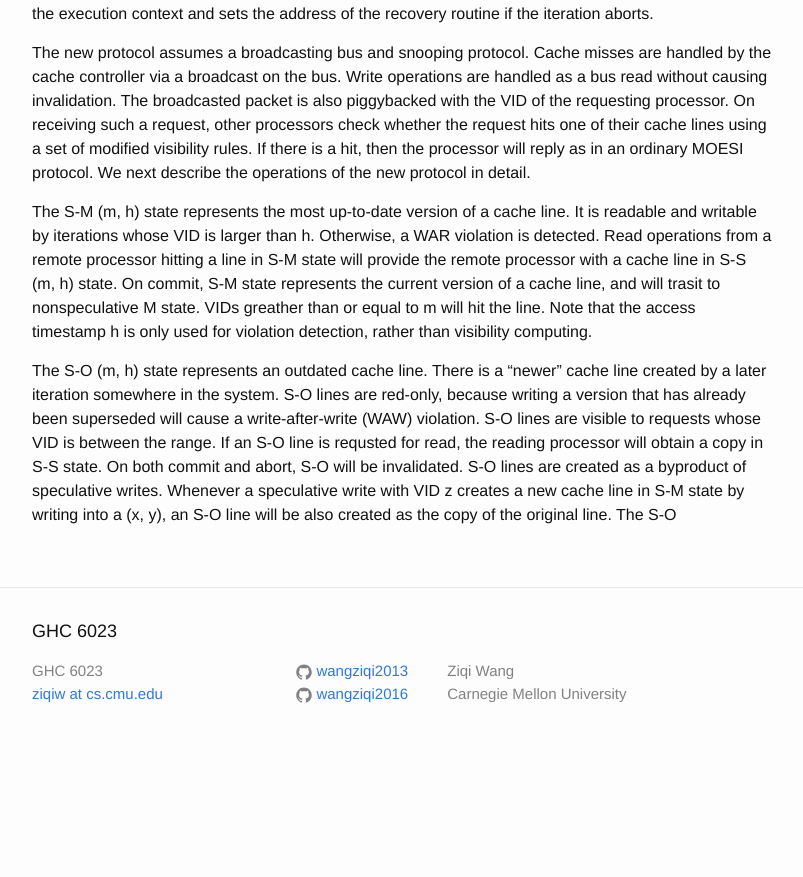
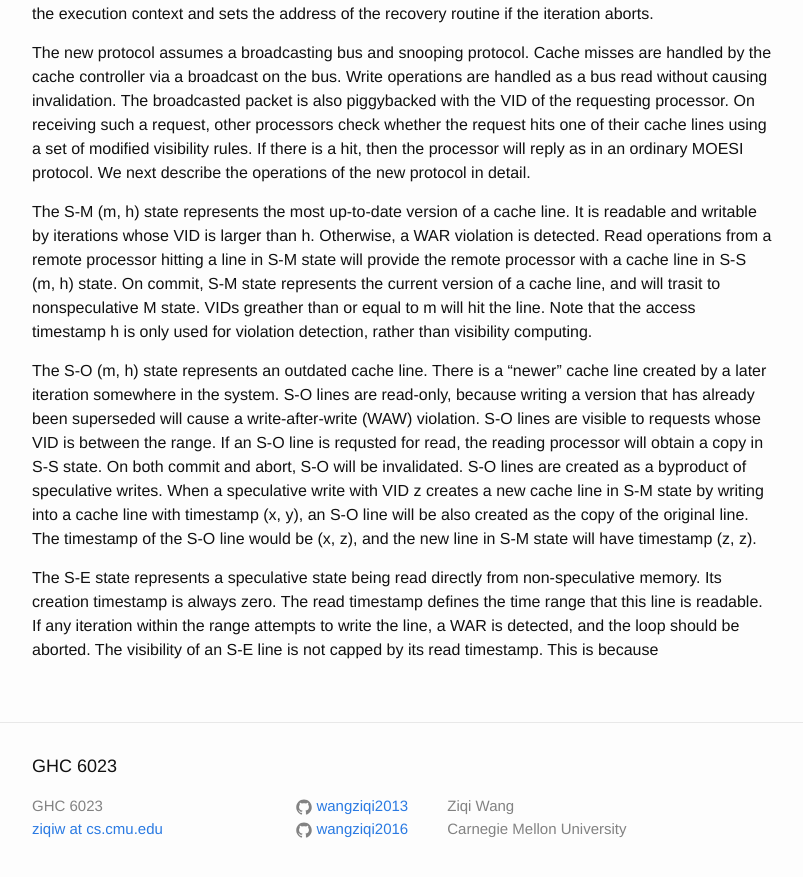
Before and after one commit to wangziqi2013/wangziqi2013.github.io, a Jekyll site: the page built from _posts/2018-06-02-Hardware-Multithreaded-Transactions.markdown, in a window 1280 px wide and 900 px high, scrolled down 1660 px. Shown: the top 877 px of the window, without its empty margins (238-1041 px from the left). Built offline with Jekyll 4.4.1, drawn with Linux system fonts in a browser that asks for light colours; before the commit the page ends 2425 px from its top, so only the background shows below that.

Commit message:
Working on S-E line

```diff
--- a/_posts/2018-06-02-Hardware-Multithreaded-Transactions.markdown
+++ b/_posts/2018-06-02-Hardware-Multithreaded-Transactions.markdown
@@ -75,8 +75,13 @@ a cache line, and will trasit to nonspeculative M state. VIDs greather than or e
 access timestamp h is only used for violation detection, rather than visibility computing.
 
 The S-O (m, h) state represents an outdated cache line. There is a "newer" cache line created by a later iteration somewhere in
-the system. S-O lines are red-only, because writing a version that has already been superseded will cause a write-after-write (WAW)
+the system. S-O lines are read-only, because writing a version that has already been superseded will cause a write-after-write (WAW)
 violation. S-O lines are visible to requests whose VID is between the range. If an S-O line is requsted for read, the reading
 processor will obtain a copy in S-S state. On both commit and abort, S-O will be invalidated. S-O lines are created as a byproduct
-of speculative writes. Whenever a speculative write with VID z creates a new cache line in S-M state by writing into a (x, y), an
-S-O line will be also created as the copy of the original line. The S-O
+of speculative writes. When a speculative write with VID z creates a new cache line in S-M state by writing into a cache line with
+timestamp (x, y), an S-O line will be also created as the copy of the original line. The timestamp of the S-O line would be (x, z),
+and the new line in S-M state will have timestamp (z, z).
+
+The S-E state represents a speculative state being read directly from non-speculative memory. Its creation timestamp is always zero.
+The read timestamp defines the time range that this line is readable. If any iteration within the range attempts to write the line,
+a WAR is detected, and the loop should be aborted. The visibility of an S-E line is not capped by its read timestamp. This is because
```
